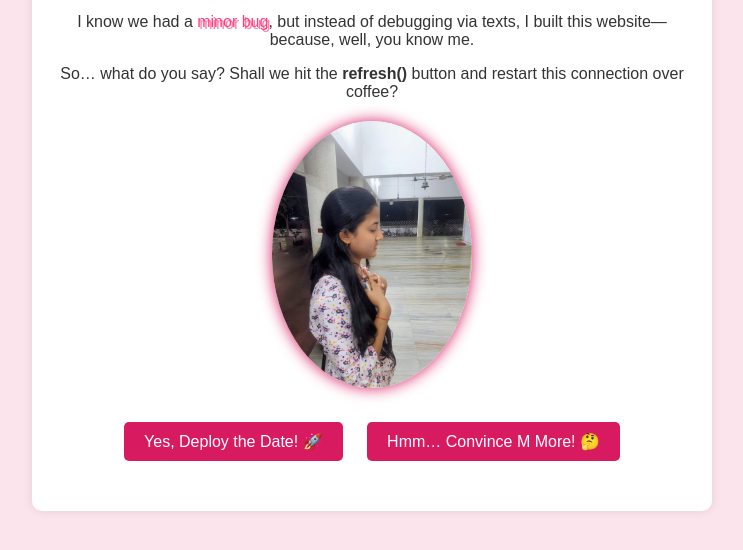
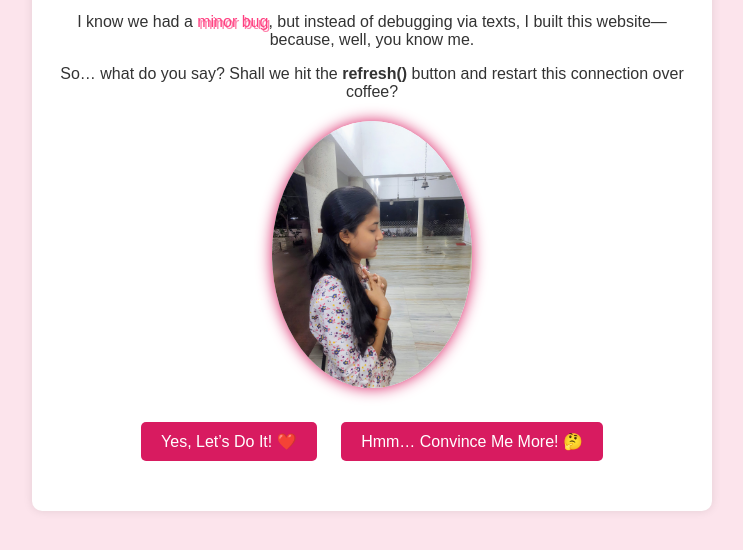
Before and after one commit to manasommm/Dumbo, a plain HTML site: page index.html in a window 1280 px wide. Shown: the part 250-800 px from the top of the page, without its empty margins (268-1011 px from the left). Drawn offline with Linux system fonts and the light colour scheme.

Commit message:
Update index.html

```diff
--- a/index.html
+++ b/index.html
@@ -18,8 +18,8 @@
         </div>
 
         <div class="buttons">
-            <button id="yesBtn">Yes, Deploy the Date! 🚀</button>
-            <button id="convinceBtn">Hmm… Convince M More! 🤔</button>
+            <button id="yesBtn">Yes, Let’s Do It! ❤️</button>
+            <button id="convinceBtn">Hmm… Convince Me More! 🤔</button>
         </div>
         <p id="response"></p>
     </div>
```
